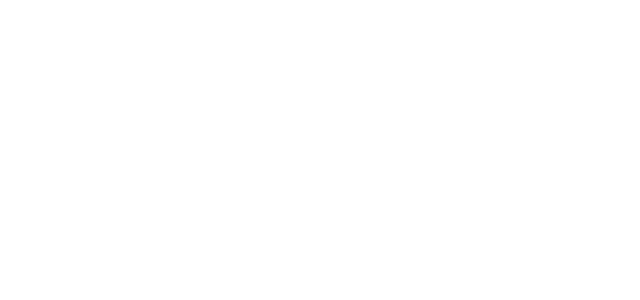
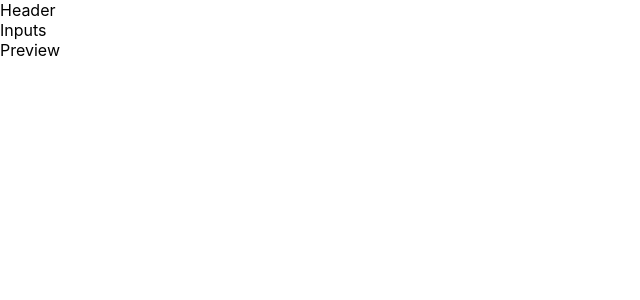
Before and after one commit to JacobGiordano/cv-app, a React (Create React App) app: page / in a window 1280 px wide. Shown: the top 300 px of the page, without its empty margins (0-640 px from the left). Built offline with nearby package versions, Linux system fonts and the light colour scheme.

Commit message:
Add new components to App component

```diff
--- a/src/components/App/App.js
+++ b/src/components/App/App.js
@@ -1,11 +1,25 @@
-import "../../components/App/App.css"
+import React, { Component } from "react";
+import "../../components/App/App.css";
+import Header from "../Header/Header";
+import Inputs from "../Inputs/Inputs";
+import Preview from "../Preview/Preview";
 
-function App() {
-  return (
-    <div className="App">
+class App extends Component {
+  constructor(props){
+    super(props)
 
-    </div>
-  );
+    this.state ={
+
+    }
+  }
+  render() {
+    return (
+    <>
+      <Header></Header>
+      <Inputs></Inputs>
+      <Preview></Preview>
+    </>)
+  }
 }
 
 export default App;
```
